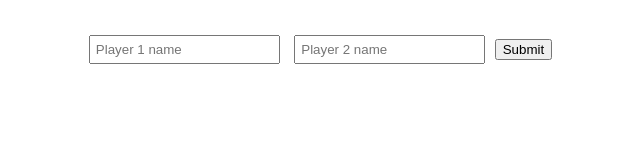
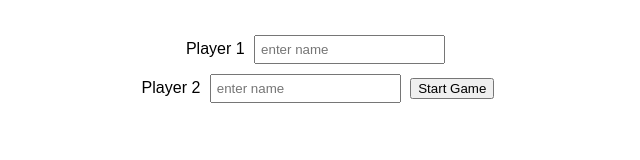
Before and after one commit to acciojob/tictactoe-TechPlundrer, a website: page main.html in a window 1280 px wide. Shown: the whole page, without its empty margins (322-962 px from the left). Drawn offline with Linux system fonts and the light colour scheme.

Commit message:
created a submission

```diff
--- a/main.html
+++ b/main.html
@@ -12,9 +12,12 @@
 
 		<!-- Player input section -->
 		<div id="player-form">
-		  <input type="text" id="player-1" placeholder="Player 1 name" />
-		  <input type="text" id="player-2" placeholder="Player 2 name" />
-		  <button id="submit">Submit</button>
+			<label>Player 1</label>
+		  <input type="text" id="player-1" placeholder="enter name" />
+			<br>
+			<label>Player 2</label>
+			<input type="text" id="player-2" placeholder="enter name" />
+		  <button id="submit">Start Game</button>
 		</div>
 
 		<!-- Game section -->
```
